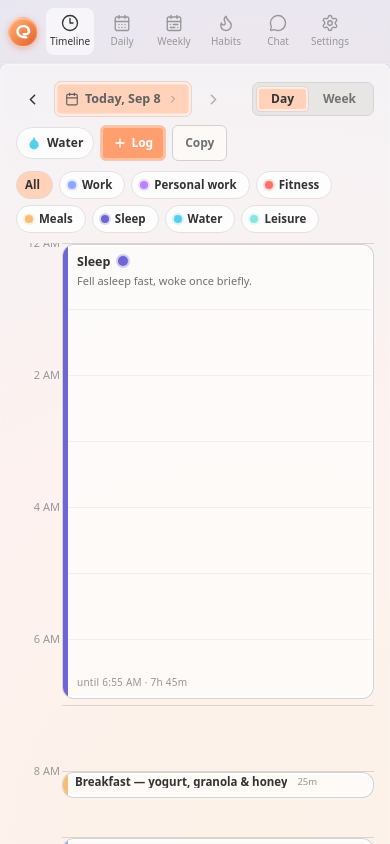
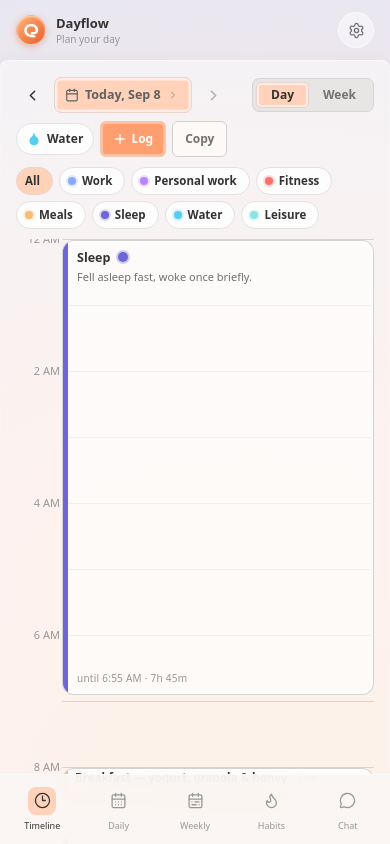
Before and after one commit to Mohamedkhaled420/dayflow-web, a Next.js app: page / in a window 390 px wide. Built offline with nearby package versions, Linux system fonts and the light colour scheme.

Commit message:
Refine mobile navigation and spacing

```diff
--- a/src/app/globals.css
+++ b/src/app/globals.css
@@ -155,6 +155,7 @@
   --df-chat-soft-border: rgba(249, 110, 0, 0.25);
   --df-chat-code: #faf7f2;
   --df-empty-cell: rgba(152, 152, 152, 0.1);
+  --df-mobile-nav-fill: rgba(251, 246, 244, 0.92);
 }
 
 .dark {
@@ -463,6 +464,8 @@ select {
   .df-scroll {
     overscroll-behavior: contain;
     -webkit-overflow-scrolling: touch;
+    scroll-padding-top: 0.75rem;
+    scroll-padding-bottom: 5rem;
   }
 
   .df-mobile-nav {
--- a/src/components/dayflow/AppShell.tsx
+++ b/src/components/dayflow/AppShell.tsx
@@ -72,28 +72,27 @@ export function AppShell() {
 
   return (
     <div className="df-window w-full min-h-[100dvh] overflow-x-hidden sm:p-[15px]">
-      {/* mobile top bar */}
-      <div className="lg:hidden sticky top-0 z-40 flex items-center gap-1 overflow-x-auto px-2 pt-[max(0.5rem,env(safe-area-inset-top))] pb-2 backdrop-blur-xl border-b border-white/20 dark:border-white/10 df-mobile-nav">
-        <LogoBadge size={30} className="mr-1" />
-        {TABS.map((t) => (
-          <button
-            key={t.id}
-            onClick={() => select(t.id)}
-            aria-label={t.label}
-            aria-current={tab === t.id}
-            className={`df-press min-w-[48px] shrink-0 flex flex-col items-center gap-0.5 py-1.5 rounded-lg text-[10px] font-medium ${
-              tab === t.id
-                ? "text-[var(--df-text-primary)] bg-white/60 dark:bg-white/10"
-                : "text-[var(--df-text-muted)]"
-            }`}
-          >
-            <t.icon className="h-[18px] w-[18px]" strokeWidth={1.8} />
-            {t.label}
-          </button>
-        ))}
-      </div>
+      {/* mobile header */}
+      <header className="lg:hidden sticky top-0 z-40 flex items-center justify-between px-4 pt-[max(0.75rem,env(safe-area-inset-top))] pb-3 df-mobile-header">
+        <div className="flex items-center gap-2.5">
+          <LogoBadge size={30} />
+          <div>
+            <p className="text-[13px] font-semibold leading-none" style={{ color: "var(--df-text-primary)" }}>Dayflow</p>
+            <p className="mt-1 text-[10px] leading-none" style={{ color: "var(--df-text-muted)" }}>Plan your day</p>
+          </div>
+        </div>
+        <button
+          onClick={() => select("settings")}
+          aria-label="Settings"
+          aria-current={tab === "settings"}
+          className="df-press grid size-9 place-items-center rounded-full border border-white/50 bg-white/45"
+          style={{ color: "var(--df-text-secondary)" }}
+        >
+          <SettingsIcon className="size-[17px]" strokeWidth={1.8} />
+        </button>
+      </header>
 
-      <div className="flex items-stretch max-w-[1440px] mx-auto">
+      <div className="flex items-stretch max-w-[1440px] mx-auto pb-16 lg:pb-0">
         {/* left gutter: logo + vertical sidebar */}
         <aside className="hidden lg:flex w-[80px] shrink-0 flex-col items-center justify-between py-2">
           <div className="df-rise" style={{ animationDelay: "0ms" }}>
@@ -138,6 +137,23 @@ export function AppShell() {
           </div>
         </div>
       </div>
+
+      <nav aria-label="Mobile primary" className="lg:hidden fixed inset-x-0 bottom-0 z-50 flex items-center justify-around border-t border-white/60 bg-[color:var(--df-mobile-nav-fill)] px-1 pb-[max(0.35rem,env(safe-area-inset-bottom))] pt-1.5 backdrop-blur-xl">
+        {TABS.filter((item) => item.id !== "settings").map((t) => (
+          <button
+            key={t.id}
+            onClick={() => select(t.id)}
+            aria-label={t.label}
+            aria-current={tab === t.id}
+            className={`df-press flex min-w-0 flex-1 flex-col items-center gap-1 rounded-xl py-1.5 text-[9px] font-medium ${tab === t.id ? "text-[var(--df-text-primary)]" : "text-[var(--df-text-muted)]"}`}
+          >
+            <span className={`grid size-7 place-items-center rounded-lg ${tab === t.id ? "bg-[var(--df-control-fill)]" : ""}`}>
+              <t.icon className="size-[17px]" strokeWidth={1.8} />
+            </span>
+            {t.label}
+          </button>
+        ))}
+      </nav>
     </div>
   );
 }
```
